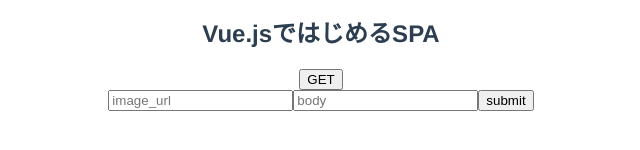
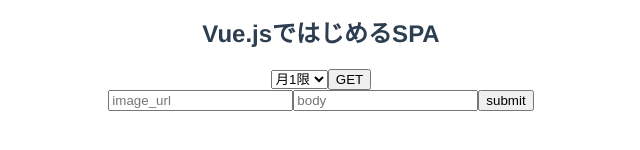
Before and after one commit to face0u0/TimeText, a Vue app: page /#/ in a window 1280 px wide. Shown: the part 270-420 px from the top of the page, without its empty margins (319-959 px from the left). Built offline with nearby package versions, Linux system fonts and the light colour scheme.

Commit message:
検索（動いてるのか知らん)

```diff
--- a/src/components/PictureList.vue
+++ b/src/components/PictureList.vue
@@ -1,35 +1,59 @@
 <template>
   <div>
+    <select v-model="search">
+      <option
+        v-bind:key="i"
+        v-for="(l, i) in classtimelist"
+        v-bind:value="i"
+      >
+        {{ l }}
+      </option>
+    </select>
     <button v-on:click="getPictureList">GET</button>
     <div v-bind:key="p['id']" v-for="p in pictureList">
       <img :src="p['image_url']" />
-<!--      <p>{{p}}</p>-->
     </div>
   </div>
 </template>
 
 <script>
-  import axios from 'axios'
+import axios from "axios";
 
-  export default {
+export default {
   name: "PictureList",
   data: function() {
     return {
       pictureList: null,
-      username: 'Hir'
+      username: "Hir",
+      search: 0
     };
+  },
+  computed: {
+    classtimelist: function() {
+      const classlist = [];
+      for (let i = 0; i < 25; i++) {
+        classlist.push(
+          ["月", "火", "水", "木", "金"][Math.floor(i / 5)] +
+            ((i % 5) + 1) +
+            "限"
+        );
+      }
+      return classlist;
+    }
   },
   methods: {
     getPictureList: function() {
       axios
         .get(
           "https://util-api-face.herokuapp.com/clspict/me/all?user_name=" +
-            this.username
+            this.username + "&search=" + this.search
         )
-        .then(function(response) {
-          this.pictureList = response.data;
-          // console.log(this.pictureList[0])
-        }.bind(this))
+        .then(
+          function(response) {
+            this.pictureList = response.data;
+            // console.log(this.pictureList[0])
+          }.bind(this)
+        )
         .catch(function(reason) {
           console.log(reason);
         });
--- a/src/pages/Home.vue
+++ b/src/pages/Home.vue
@@ -14,8 +14,10 @@
 export default {
   name: 'Home',
   components: {CreatePicture, PictureList},
-  create: function () {
-    console.log('AAAAA')
+  data: function () {
+    return {
+      username: "Hir"
+    }
   }
 }
 </script>
```
